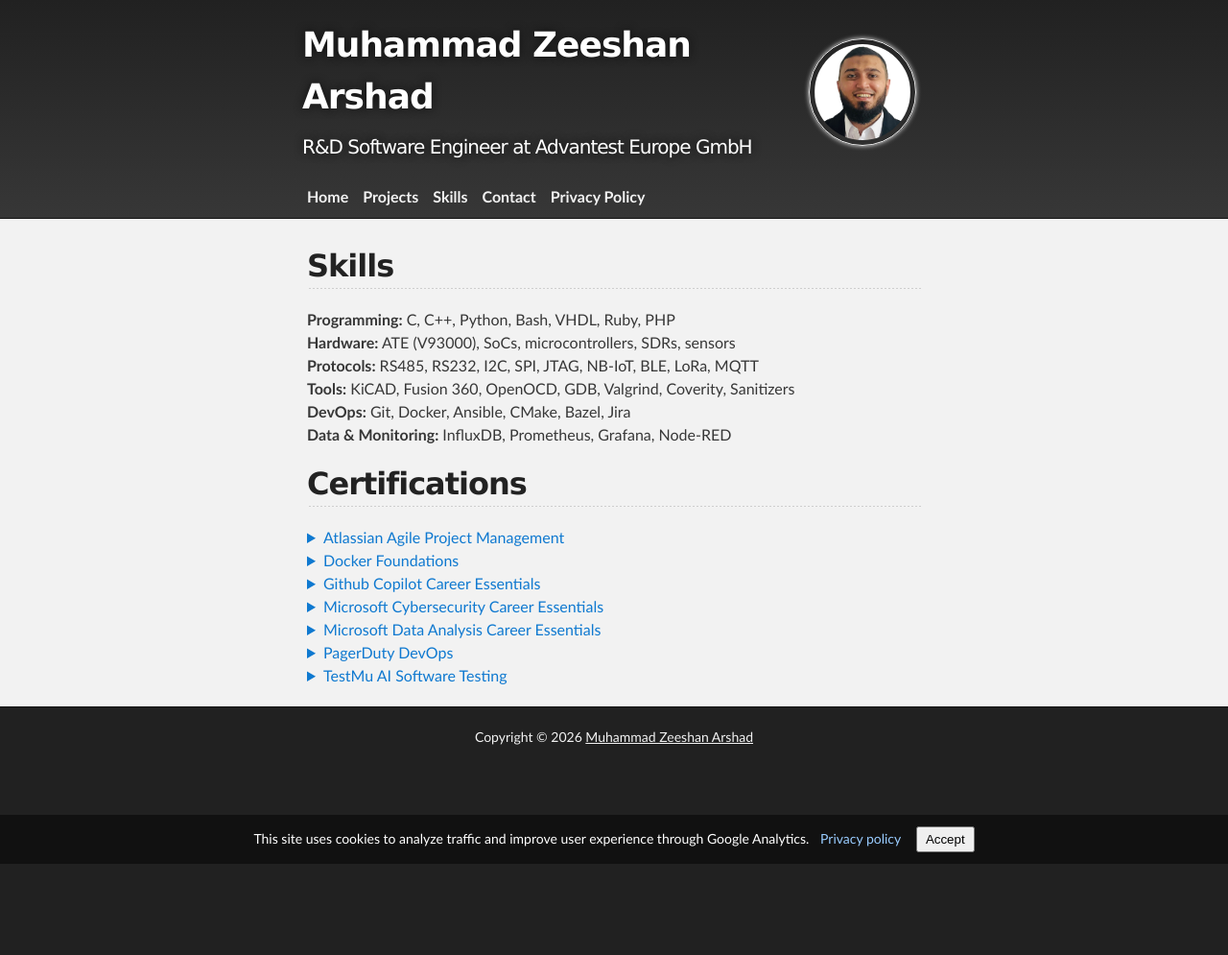
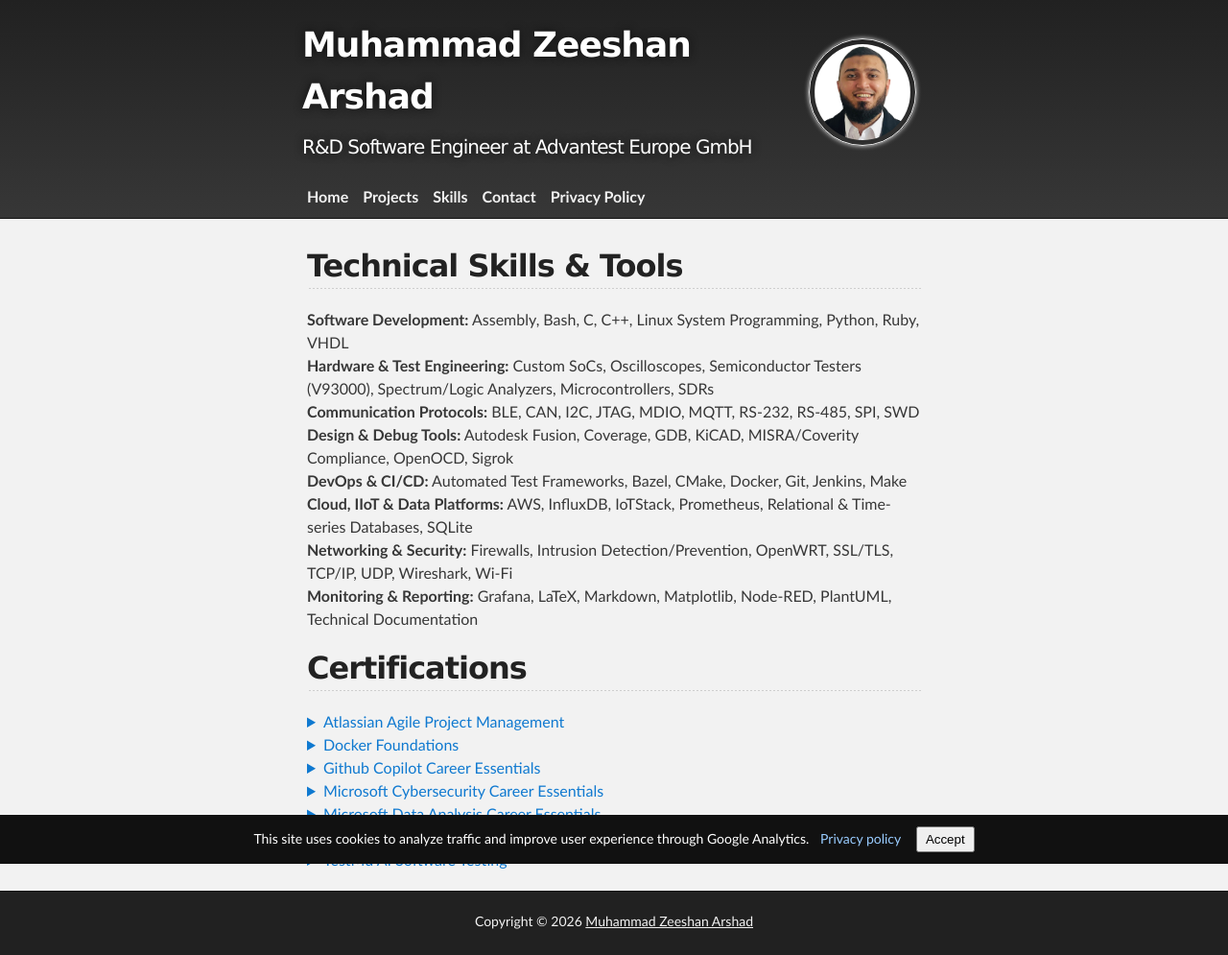
Before and after one commit to ZsnZeeshan/zsnzeeshan.github.io, a Jekyll site: the page built from skills.md, in a window 1280 px wide. Shown: the whole page at 96% size. Built offline with Jekyll 4.4.1, drawn with Linux system fonts in a browser that asks for light colours; comment, search, counter and statistics services are not loaded; before the commit the page ends 900 px from its top, so only the background shows below that.

Commit message:
update skills

```diff
--- a/skills.md
+++ b/skills.md
@@ -7,20 +7,21 @@ description: Showcasing practical expertise in embedded systems, IoT, automation
 image:
   path: "/assets/images/icon2.webp"
   alt: "Personal Logo of Muhammad Zeeshan Arshad"
-last_modified_at: 2026-02-14
+last_modified_at: 2026-07-04
 ---
 
-## Skills
+## Technical Skills & Tools
 
-**Programming:** C, C++, Python, Bash, VHDL, Ruby, PHP
-**Hardware:** ATE (V93000), SoCs, microcontrollers, SDRs, sensors
-**Protocols:** RS485, RS232, I2C, SPI, JTAG, NB‑IoT, BLE, LoRa, MQTT
-**Tools:** KiCAD, Fusion 360, OpenOCD, GDB, Valgrind, Coverity, Sanitizers
-**DevOps:** Git, Docker, Ansible, CMake, Bazel, Jira
-**Data & Monitoring:** InfluxDB, Prometheus, Grafana, Node‑RED
+**Software Development:** Assembly, Bash, C, C++, Linux System Programming, Python, Ruby, VHDL
+**Hardware & Test Engineering:** Custom SoCs, Oscilloscopes, Semiconductor Testers (V93000), Spectrum/Logic Analyzers, Microcontrollers, SDRs
+**Communication Protocols:** BLE, CAN, I2C, JTAG, MDIO, MQTT, RS-232, RS-485, SPI, SWD
+**Design & Debug Tools:** Autodesk Fusion, Coverage, GDB, KiCAD, MISRA/Coverity Compliance, OpenOCD, Sigrok
+**DevOps & CI/CD:** Automated Test Frameworks, Bazel, CMake, Docker, Git, Jenkins, Make
+**Cloud, IIoT & Data Platforms:** AWS, InfluxDB, IoTStack, Prometheus, Relational & Time-series Databases, SQLite
+**Networking & Security:** Firewalls, Intrusion Detection/Prevention, OpenWRT, SSL/TLS, TCP/IP, UDP, Wireshark, Wi-Fi
+**Monitoring & Reporting:** Grafana, LaTeX, Markdown, Matplotlib, Node-RED, PlantUML, Technical Documentation
 
 ## Certifications
-
 
 {% include pdf_expand.html
    summary="Atlassian Agile Project Management"
```
